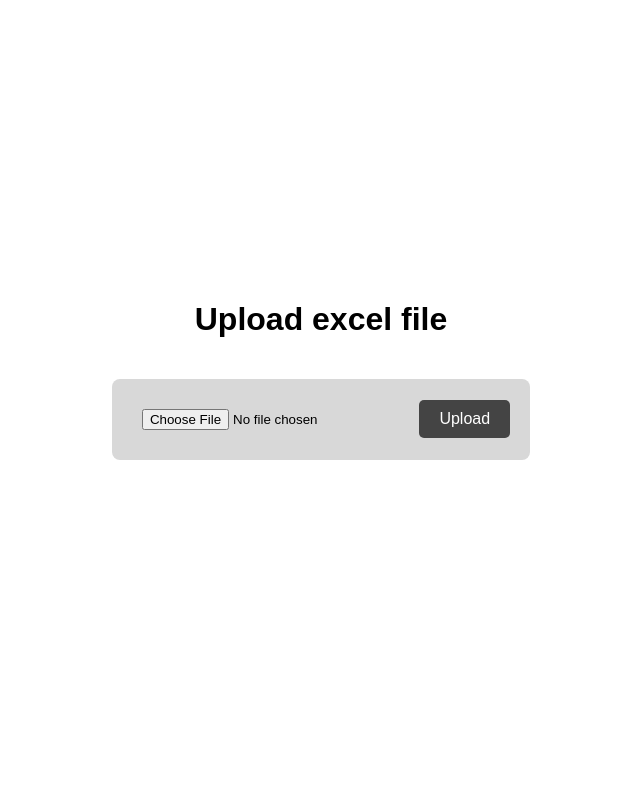
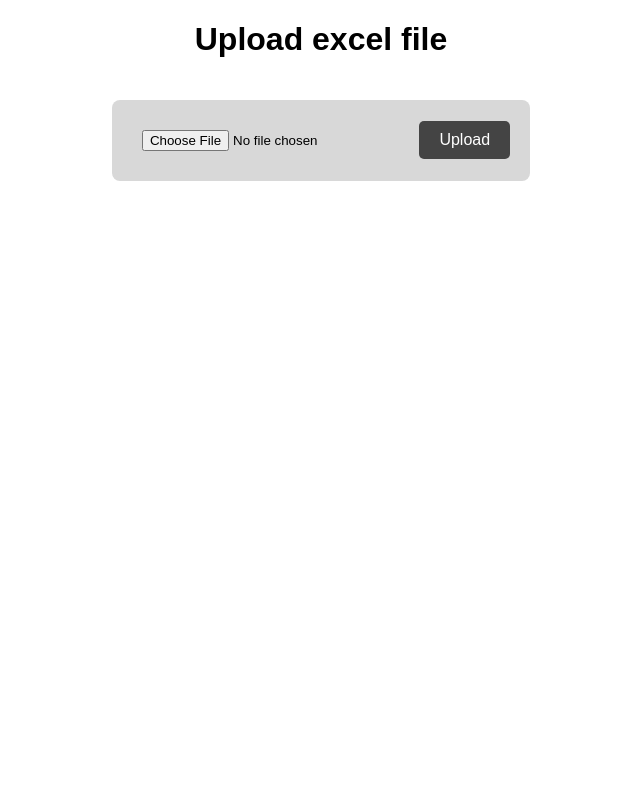
Before and after one commit to alexgplaza/Capacity, a Flask app: page / in a window 1280 px wide. Shown: the whole page, without its empty margins (319-959 px from the left). Run offline with Flask 3, Linux system fonts and the light colour scheme; some libraries are stand-ins or nearby versions.

Commit message:
cambios CSS

```diff
--- a/static/style.css
+++ b/static/style.css
@@ -2,12 +2,9 @@
 body {
     font-family: 'Arial', sans-serif;
     background-color: #ffffff;
-    display: flex;
-    flex-direction: column;
-    align-items: center;
-    justify-content: center;
-    height: 100vh;
-    margin: 0;
+    color: rgb(0, 0, 0); /* Texto en blanco para contraste */
+    font-family: Arial, sans-serif;
+    text-align: center;
 }
 
 /* Ajustar el formulario de carga */
```
